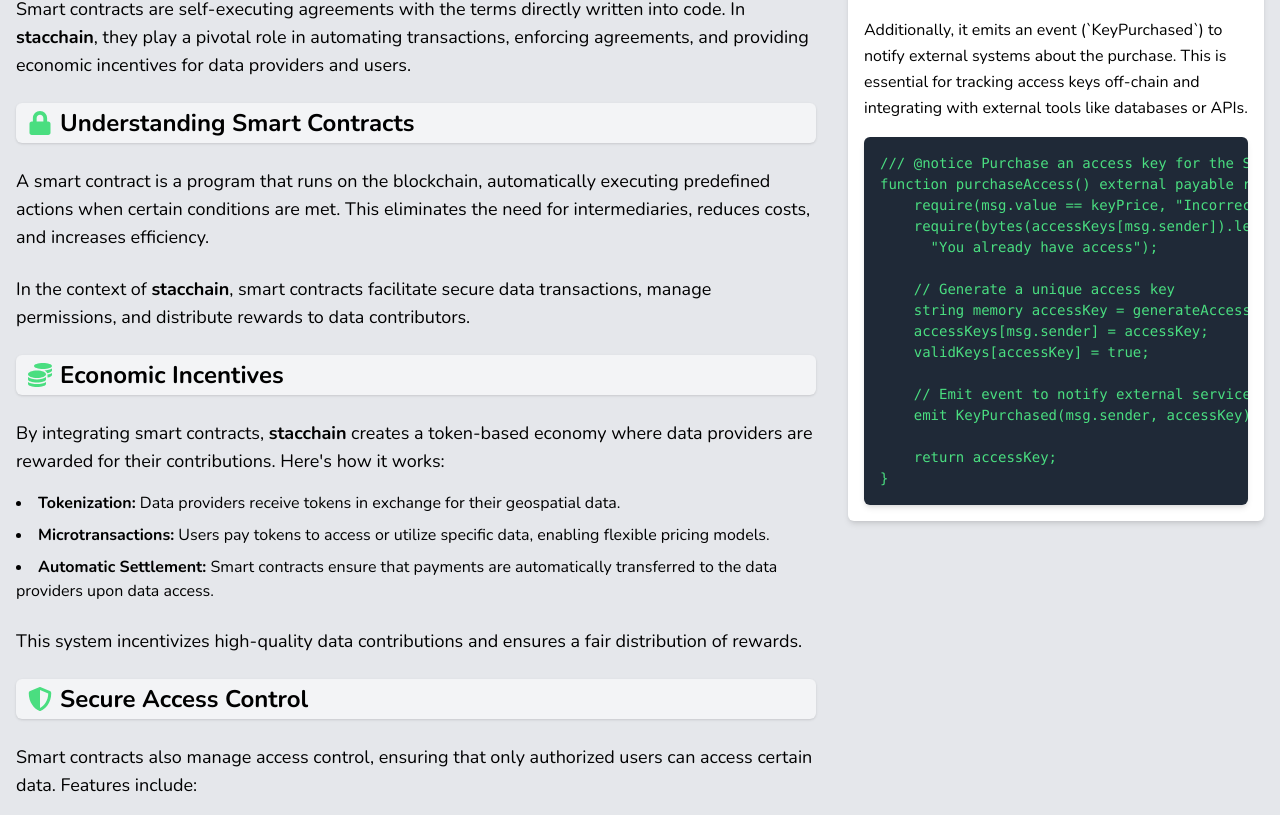
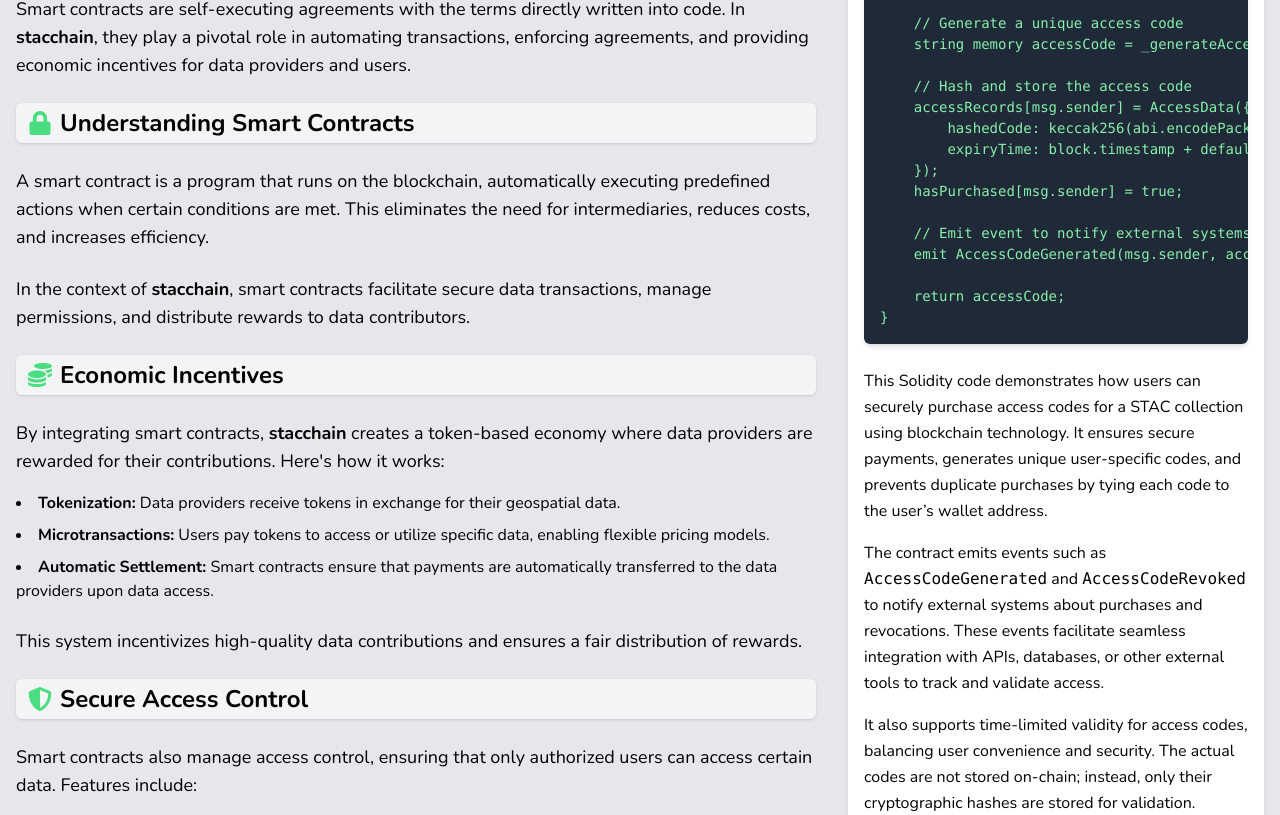
Before and after one commit to stacchain/stacchain-react-website, a React (Create React App) app: page / in a window 1280 px wide. Shown: the part 2485-3300 px from the top of the page. Built offline with nearby package versions, Linux system fonts and the light colour scheme.

Commit message:
update smart contract code, explanation

```diff
--- a/src/components/CodeBlock.js
+++ b/src/components/CodeBlock.js
@@ -2,7 +2,7 @@
 
 const CodeBlock = ({ code }) => {
   return (
-    <div className="bg-gray-800 text-green-400 text-sm p-4 rounded-md overflow-x-auto shadow-md">
+    <div className="bg-gray-800 text-green-300 text-sm p-4 rounded-md overflow-x-auto shadow-md">
       <pre>
         <code>{code}</code>
       </pre>
--- a/src/components/SmartContracts.js
+++ b/src/components/SmartContracts.js
@@ -10,21 +10,26 @@
 } from "react-icons/fa";
 import CodeBlock from "./CodeBlock";
 
-const solidityCode = `/// @notice Purchase an access key for the STAC collection
-function purchaseAccess() external payable returns (string memory) {
-    require(msg.value == keyPrice, "Incorrect amount sent");
-    require(bytes(accessKeys[msg.sender]).length == 0,
-      "You already have access");
+const solidityCode = `/// @notice Purchase an access code for the STAC collection
+/// @return accessCode The generated access code
+function purchaseAccessCode() external payable returns (string memory) {
+    require(msg.value == accessPrice, "Incorrect payment amount");
+    require(!hasPurchased[msg.sender], "Access already purchased");
 
-    // Generate a unique access key
-    string memory accessKey = generateAccessKey(msg.sender);
-    accessKeys[msg.sender] = accessKey;
-    validKeys[accessKey] = true;
+    // Generate a unique access code
+    string memory accessCode = _generateAccessCode(msg.sender);
 
-    // Emit event to notify external services
-    emit KeyPurchased(msg.sender, accessKey);
+    // Hash and store the access code
+    accessRecords[msg.sender] = AccessData({
+        hashedCode: keccak256(abi.encodePacked(accessCode)),
+        expiryTime: block.timestamp + defaultValidityPeriod
+    });
+    hasPurchased[msg.sender] = true;
 
-    return accessKey;
+    // Emit event to notify external systems
+    emit AccessCodeGenerated(msg.sender, accessRecords[msg.sender].expiryTime);
+
+    return accessCode;
 }`;
 
 const SmartContractsSection = ({ className }) => {
@@ -172,44 +177,32 @@
               <h3 className="flex items-center text-2xl font-bold mb-4 bg-gray-100 text-black px-3 py-1 rounded-md border-1 border-gray-400 hover:bg-gray-300 transition-colors duration-300 shadow">
                 Smart Contracts in stacchain
               </h3>
+              <CodeBlock code={solidityCode} />
+              <br />
               <p className="text-md leading-relaxed mb-4">
                 This Solidity code demonstrates how users can securely purchase
-                access keys for a STAC collection using blockchain technology.
-                It ensures secure payments, generates unique keys, and prevents
-                duplicate purchases.
+                access codes for a STAC collection using blockchain technology.
+                It ensures secure payments, generates unique user-specific
+                codes, and prevents duplicate purchases by tying each code to
+                the user’s wallet address.
               </p>
               <p className="text-md leading-relaxed mb-4">
-                Additionally, it emits an event (`KeyPurchased`) to notify
-                external systems about the purchase. This is essential for
-                tracking access keys off-chain and integrating with external
-                tools like databases or APIs.
+                The contract emits events such as{" "}
+                <code>AccessCodeGenerated</code> and{" "}
+                <code>AccessCodeRevoked</code> to notify external systems about
+                purchases and revocations. These events facilitate seamless
+                integration with APIs, databases, or other external tools to
+                track and validate access.
               </p>
-              <CodeBlock code={solidityCode} />
+              <p className="text-md leading-relaxed mb-4">
+                It also supports time-limited validity for access codes,
+                balancing user convenience and security. The actual codes are
+                not stored on-chain; instead, only their cryptographic hashes
+                are stored for validation.
+              </p>
             </div>
           </div>
         </div>
-
-        {/* Call to Action */}
-        {/* <div className="bg-white p-6 rounded-md shadow-md mt-10">
-          <h3
-            id="get-involved"
-            className="flex items-center text-2xl font-bold mb-4 bg-gray-100 text-black px-3 py-1 rounded-md border-1 border-gray-400 hover:bg-gray-300 transition-colors duration-300 shadow"
-          >
-            <FaHandsHelping className="mr-2 text-green-400" />
-            Get Involved
-          </h3>
-          <p className="text-lg leading-relaxed mb-4">
-            We invite developers and blockchain enthusiasts to contribute to our
-            platform. Your participation can help us enhance the functionality
-            and security of our ecosystem.
-          </p>
-          <a
-            href="https://github.com/stacchain"
-            className="inline-block px-6 py-3 bg-green-500 text-white font-semibold rounded-md hover:bg-green-600 transition-colors duration-300"
-          >
-            Join Our Community
-          </a>
-        </div> */}
       </div>
     </section>
   );
```
